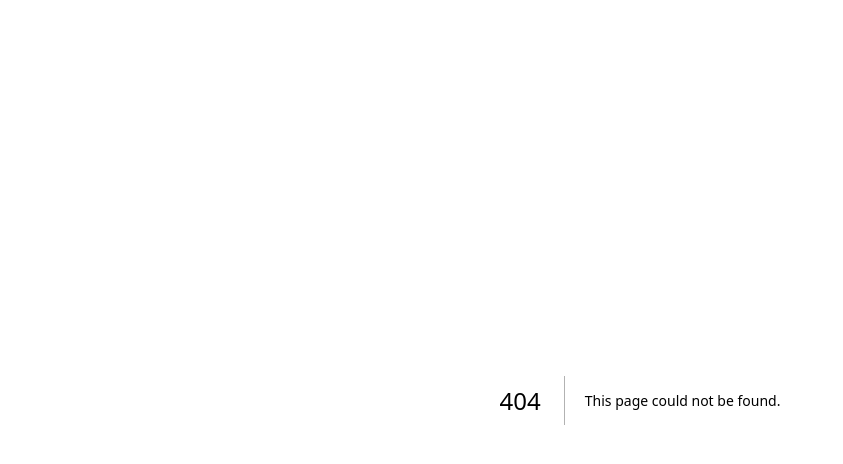
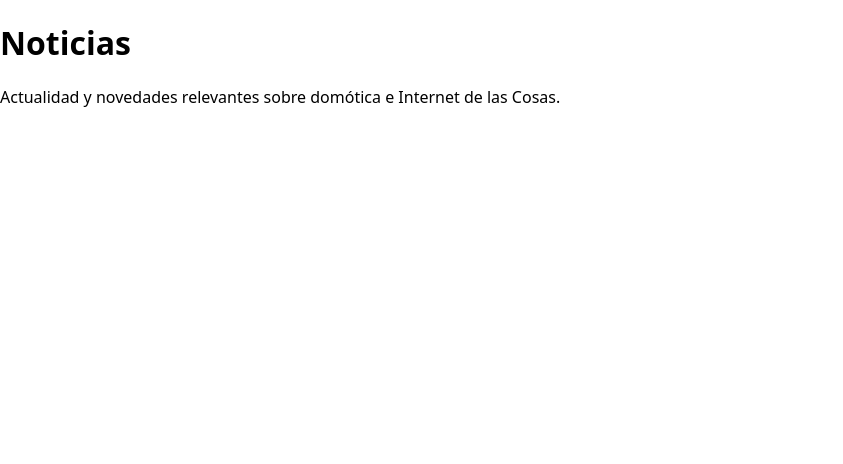
Before and after one commit to labdomotica/labdomotica-web, a Next.js app: page /noticias in a window 1280 px wide. Before the commit this address had no page. Shown: the top 464 px of the page, without its empty margins (0-843 px from the left). Built offline with nearby package versions, Linux system fonts and the light colour scheme.

Commit message:
Add Noticias page

```diff
--- /dev/null
+++ b/app/noticias/page.js
@@ -0,0 +1,15 @@
+export const metadata = {
+  title: "Noticias de Domótica e IoT | LabDomotica",
+  description: "Actualidad sobre domótica, Home Assistant, Zigbee, Matter e IoT."
+};
+
+export default function NoticiasPage() {
+  return (
+    <main className="max-w-5xl mx-auto px-6 py-16">
+      <h1 className="text-4xl font-bold mb-4">Noticias</h1>
+      <p className="text-light/70">
+        Actualidad y novedades relevantes sobre domótica e Internet de las Cosas.
+      </p>
+    </main>
+  );
+}
```
